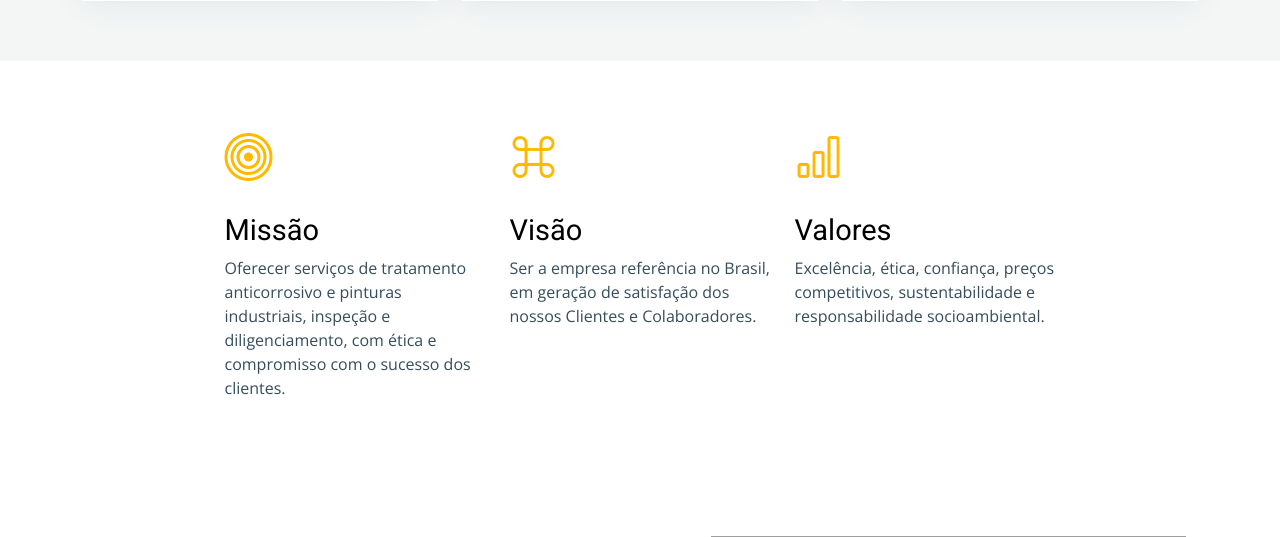
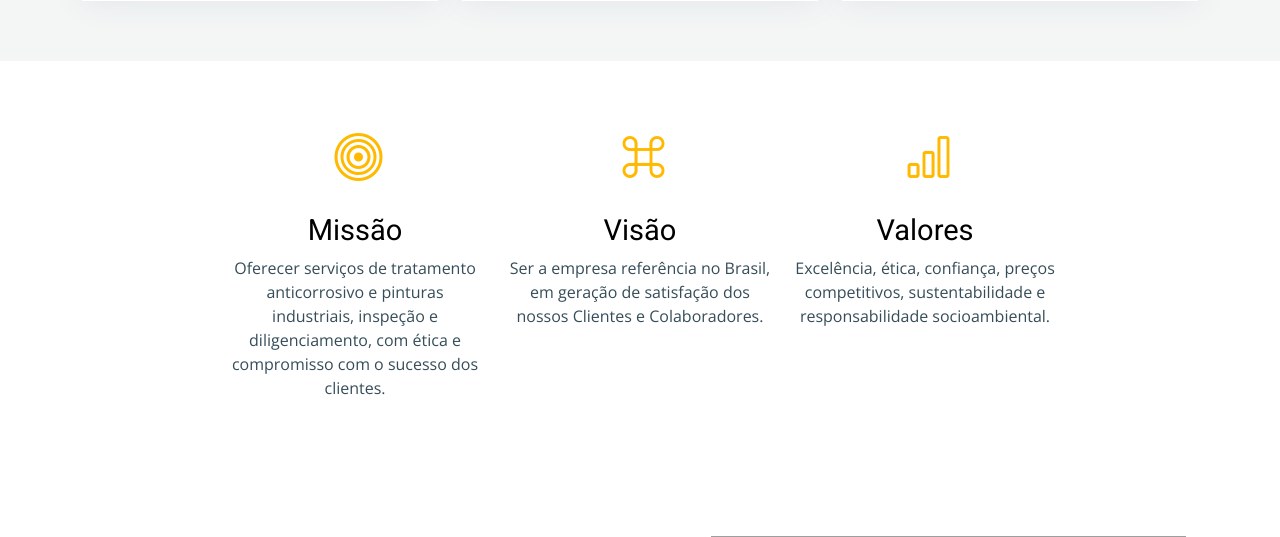
Before and after one commit to ThiagoNicolasSantosdaSilva/Tecduc, a PHP site: page / in a window 1280 px wide. Shown: the part 3236-3773 px from the top of the page. Run offline with PHP 8.4, Linux system fonts and the light colour scheme; grey boxes are pictures that could not be loaded.

Commit message:
centralizando MVV

```diff
--- a/assets/css/main.css
+++ b/assets/css/main.css
@@ -2857,6 +2857,7 @@ section,
 .MVV .services-item .services-icon {
   color: var(--accent-color);
   margin-bottom: 20px;
+  margin-left: 110px;
 }
 
 .MVV .services-item .services-icon i {
@@ -2867,8 +2868,9 @@ section,
   font-size: 29px;
   font-weight: 400;
   color: #000;
+  text-align: center;
 }
 
 .MVV .services-item p{
-  text-align: left;
-}
+  text-align: center;
+}
```
